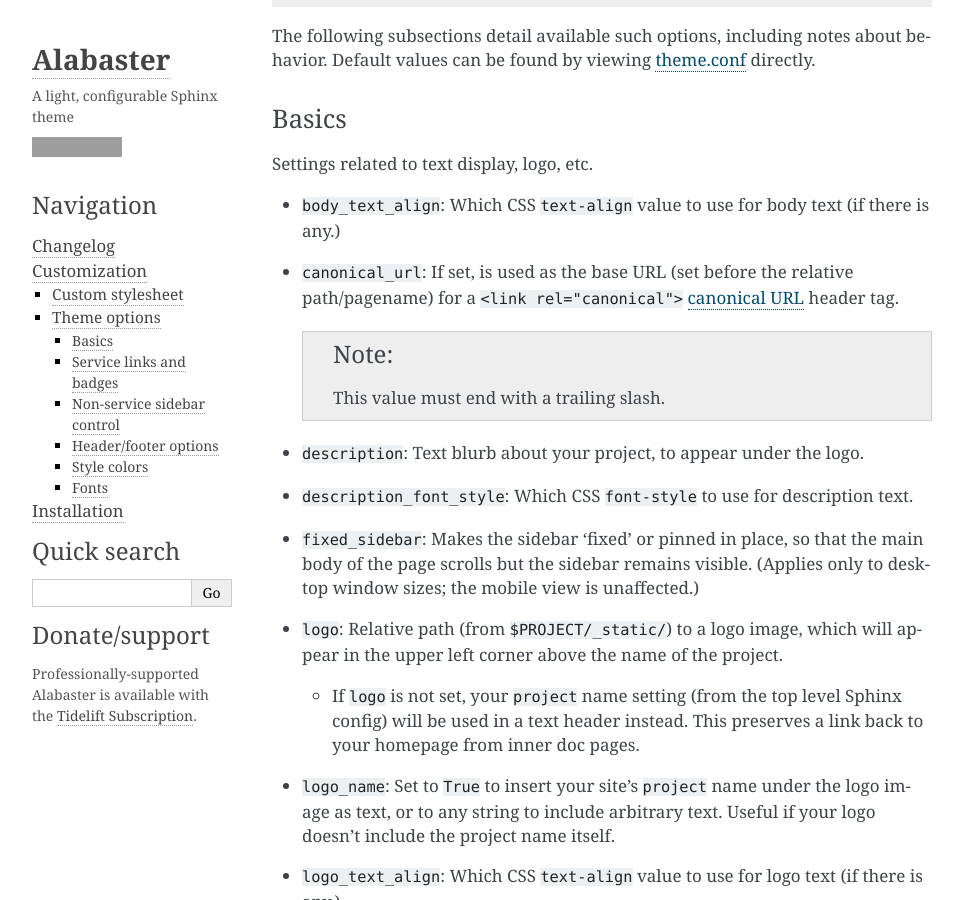
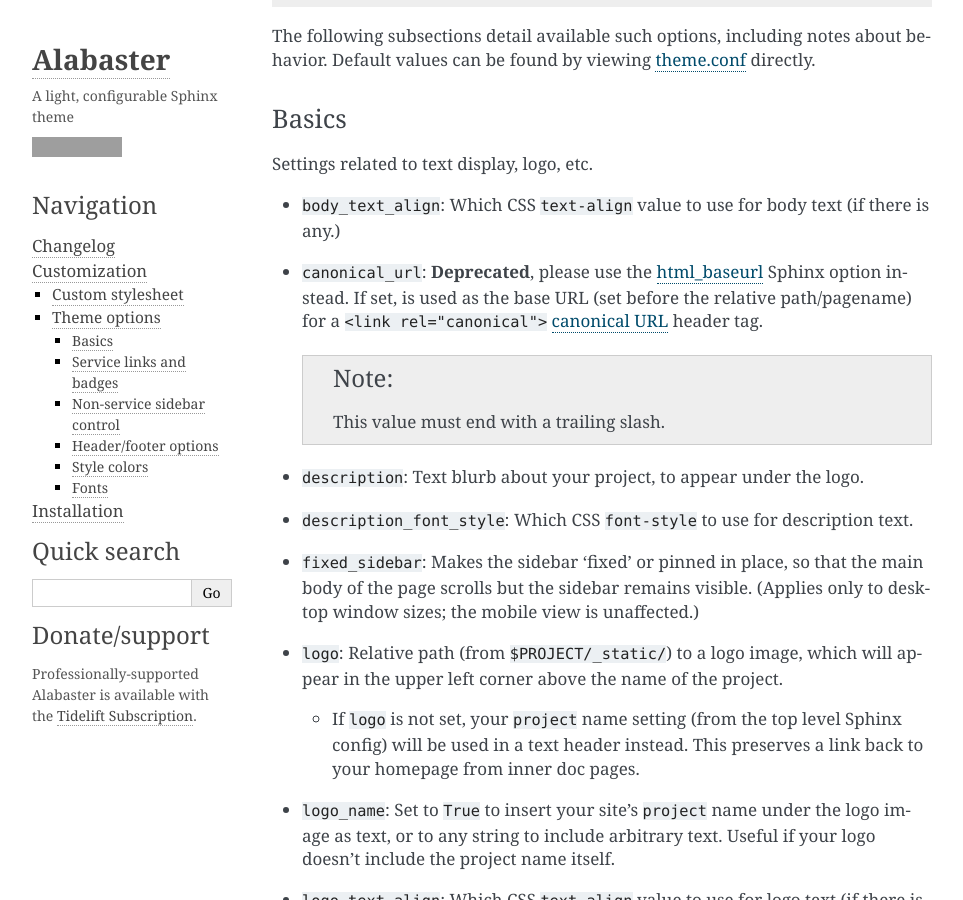
Before and after one commit to sphinx-doc/alabaster, a Sphinx documentation site: the page built from docs/customization.rst, in a window 1280 px wide and 900 px high, scrolled down 1255 px. Shown: the whole window, without its empty margins (148-1111 px from the left). Built offline with Sphinx 7.4.7, drawn with Linux system fonts in a browser that asks for light colours; grey boxes are pictures that could not be loaded.

Commit message:
Deprecate canonical_url in favor of html_baseurl (#178)
Rely on html_baseurl for the canonical url instead.
The canonical url is already set in the basic theme

https://github.com/sphinx-doc/sphinx/blob/4e9d1553968653df6699b20afc22b73eb3280185/sphinx/themes/basic/layout.html#L130-L132

That takes into account pages using the dirhtml builder
instead of always adding the `html` extension.
This was introduced in sphinx 1.8.

```diff
--- a/docs/customization.rst
+++ b/docs/customization.rst
@@ -71,11 +71,14 @@ Settings related to text display, logo, etc.
 
 * ``body_text_align``: Which CSS ``text-align`` value to use for body text
   (if there is any.)
-* ``canonical_url``: If set, is used as the base URL (set before the relative
+* ``canonical_url``: **Deprecated**, please use the html_baseurl_ Sphinx option instead.
+  If set, is used as the base URL (set before the relative
   path/pagename) for a ``<link rel="canonical">`` `canonical URL
   <https://developers.google.com/search/docs/crawling-indexing/consolidate-duplicate-urls>`_ header tag.
 
   .. note:: This value must end with a trailing slash.
+
+  .. _html_baseurl: https://www.sphinx-doc.org/en/master/usage/configuration.html#confval-html_baseurl
 
 * ``description``: Text blurb about your project, to appear under the logo.
 * ``description_font_style``: Which CSS ``font-style`` to use for description
```
Also changed, not shown: 1 other file.
